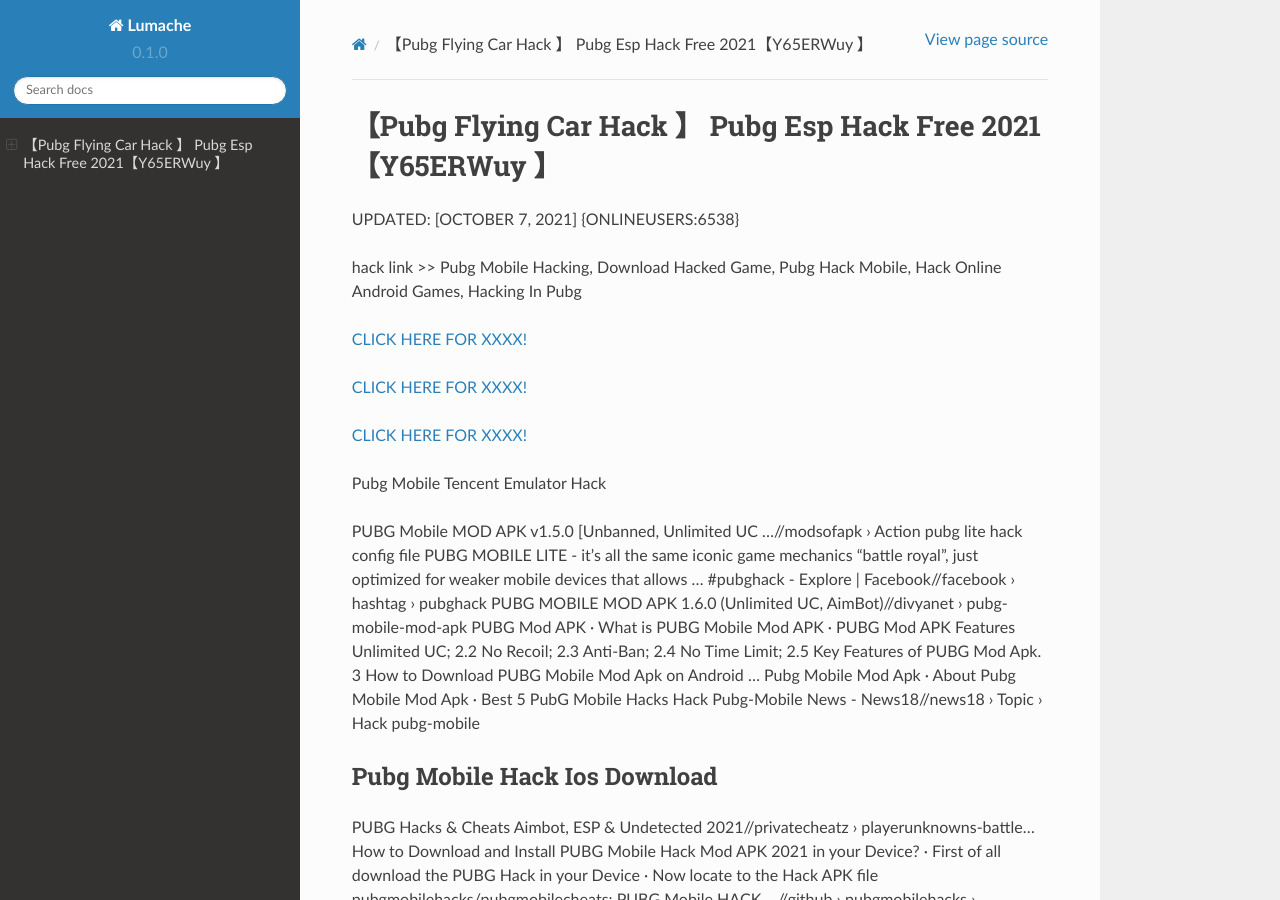
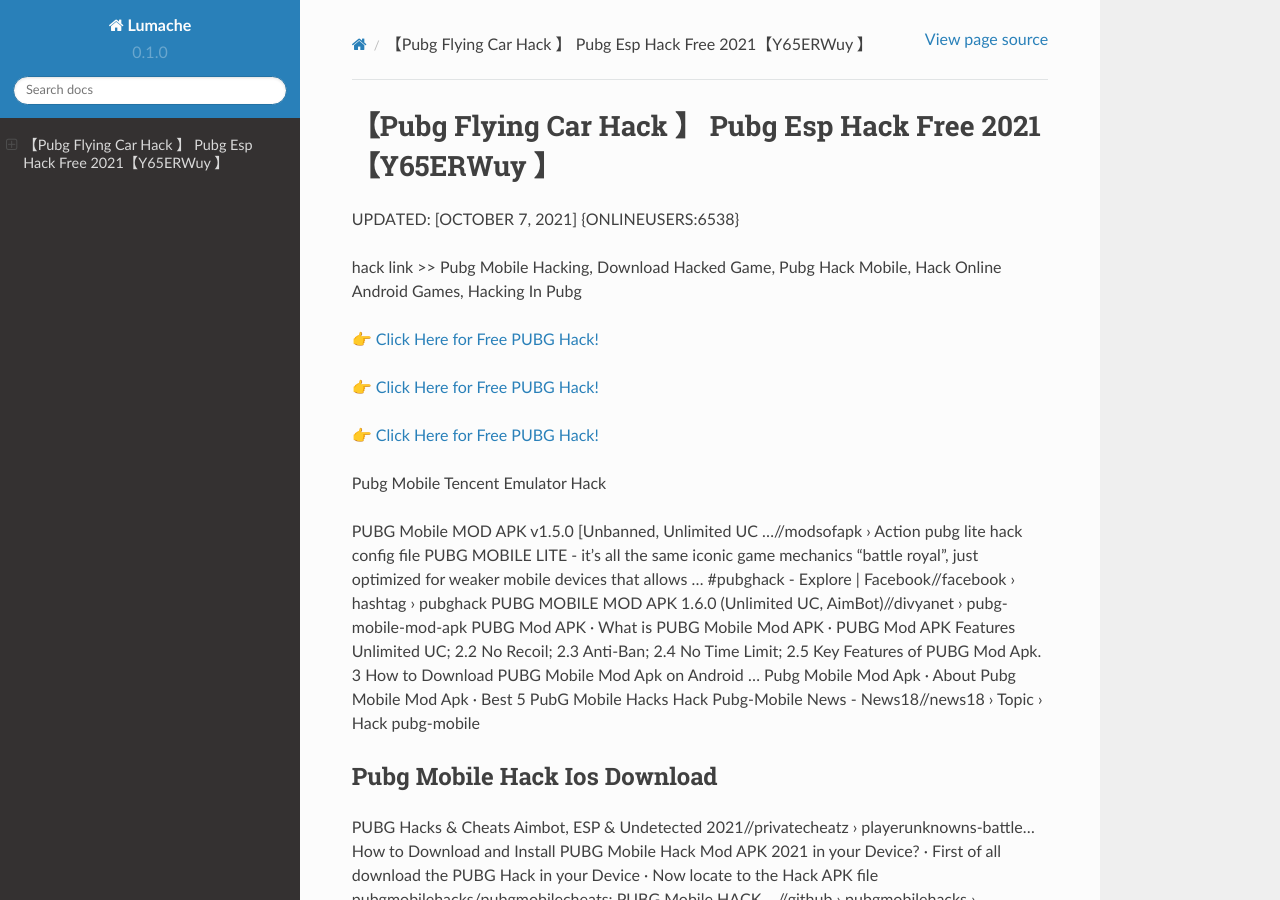
Before and after one commit to Hopptrw/Pubg10, a Sphinx documentation site: the page built from docs/source/index.rst, in a window 1280 px wide and 900 px high. Built offline with Sphinx 7.4.7 and the Read the Docs theme 2.0.0, drawn with Linux system fonts in a browser that asks for light colours.

Commit message:
Update index.rst

```diff
--- a/docs/source/index.rst
+++ b/docs/source/index.rst
@@ -4,11 +4,11 @@ UPDATED: [OCTOBER 7, 2021] {ONLINEUSERS:6538}
 
 hack link >> Pubg Mobile Hacking, Download Hacked Game, Pubg Hack Mobile, Hack Online Android Games, Hacking In Pubg
 
-`CLICK HERE FOR XXXX! <https://redirekt.in/pubg>`_
+`👉 Click Here for Free PUBG Hack! <https://redirekt.in/pubg>`_
 
-`CLICK HERE FOR XXXX! <https://redirekt.in/pubg>`_
+`👉 Click Here for Free PUBG Hack! <https://redirekt.in/pubg>`_
 
-`CLICK HERE FOR XXXX! <https://redirekt.in/pubg>`_
+`👉 Click Here for Free PUBG Hack! <https://redirekt.in/pubg>`_
 
 Pubg Mobile Tencent Emulator Hack
 
```
